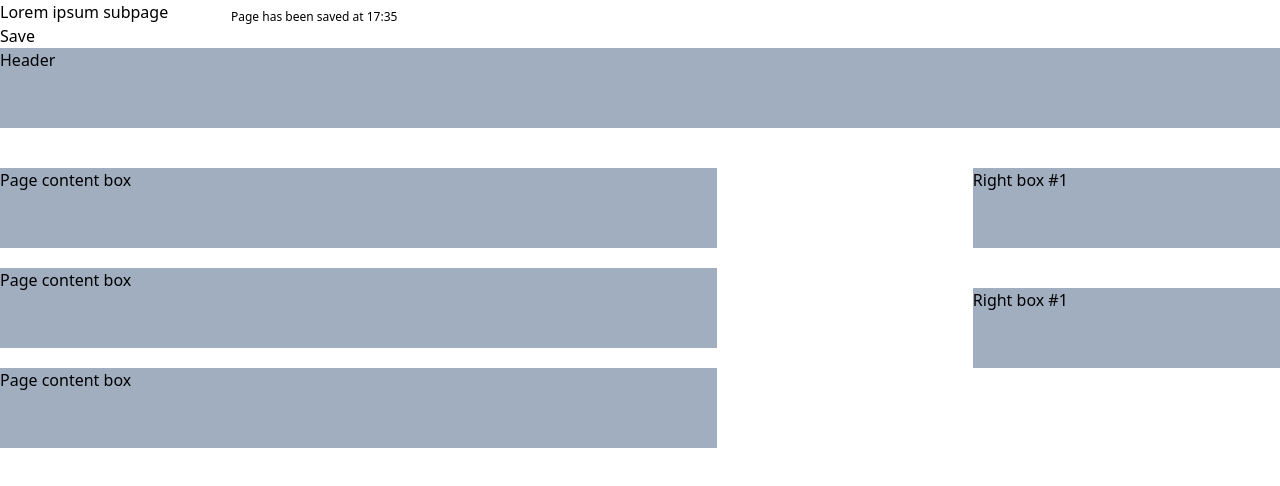
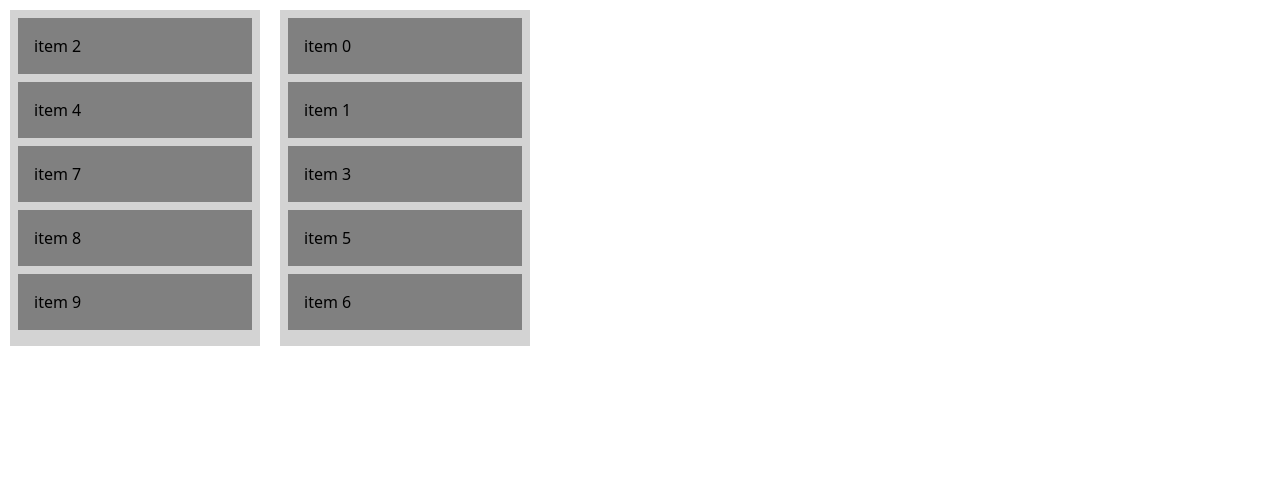
Before and after one commit to KongoPL/react-cms-admin, a React (Create React App) app: page / in a window 1280 px wide. Shown: the top 486 px of the page. Built offline with nearby package versions, Linux system fonts and the light colour scheme.

Commit message:
Finally well working demo example, created on one array of items.

```diff
--- a/src/App.tsx
+++ b/src/App.tsx
@@ -11,8 +11,8 @@ const App: React.FC = () =>
 	// </BrowserRouter>
 
 	return (
-		<Index />
-		// <Appka />
+		// <Index />
+		<Appka />
 	);
 }
 
--- a/src/pages/index/Index.tsx
+++ b/src/pages/index/Index.tsx
@@ -40,42 +40,68 @@ export default class Index extends React.Component
 
 	render()
 	{
-		return <>
-			<header>
-				<div>
-					<input value="Lorem ipsum subpage" />
-					<sub>Page has been saved at 17:35</sub>
-				</div>
-				<button>Save</button>
-			</header>
-			<div>
-				<div className="container mx-auto">
-					{this.getItems(Index.POS_HEADER)}
-					<div className="flex">
-						<DropContainer className="w-7/12 xl:mr-64">
-							{this.getItems(Index.POS_LEFT)}
-						</DropContainer>
-						<DropContainer className="w-3/12">
-							{this.getItems(Index.POS_RIGHT)}
-						</DropContainer>
-					</div>
-				</div>
-			</div>
-		</>;
+		return <></>;
+		// return <>
+		// 	<header>
+		// 		<div>
+		// 			<input value="Lorem ipsum subpage" />
+		// 			<sub>Page has been saved at 17:35</sub>
+		// 		</div>
+		// 		<button>Save</button>
+		// 	</header>
+		// 	<div>
+		// 		<div className="container mx-auto">
+		// 			<DragDropContext onDragEnd={this.onDragEnd}>
+		// 				<Droppable droppableId={Index.POS_HEADER}>
+		// 					{(provided, snapshot) => (
+		// 						<div ref={provided.innerRef}>
+		// 							{this.getItems(Index.POS_HEADER, provided)}
+		// 						</div>
+		// 					)}
+		// 				</Droppable>
+		// 				<div className="flex">
+		// 					<DropContainer className="w-7/12 xl:mr-64">
+		//
+		// 						{this.getItems(Index.POS_LEFT)}
+		// 					</DropContainer>
+		// 					<DropContainer className="w-3/12">
+		// 						{this.getItems(Index.POS_RIGHT)}
+		// 					</DropContainer>
+		// 				</div>
+		// 			</DragDropContext>
+		// 		</div>
+		// 	</div>
+		// </>;
 	}
 
 
-	protected getItems(location: string)
+	protected getItems(location: string, provided: any)
 	{
 		return this.items.filter((v) => v.location == location)
-			.map((v) => <DraggableBox {...(v.props || {})}>{v.content}</DraggableBox>);
+			.map((v, i) => <DraggableBox
+				ref={provided.innerRef}
+				style={provided.draggableProps.style}
+				index={i}
+				{...provided.draggableProps}
+				{...provided.dragHandleProps}
+				{...(v.props || {})}
+			>{v.content}</DraggableBox>);
 	}
 }
 
 
-function DraggableBox({mb = '10', children})
+function DraggableBox(props)
 {
-	return <div className={`bg-gray-500 mb-${mb} h-20`}>{children}</div>
+	let mb = (props.mb ? props.mb : 10);
+
+	delete props.mb;
+
+	if(!props.className)
+		props.className = '';
+
+	props.className += '`bg-gray-500 mb-${mb} h-20`';
+
+	return <div {...props}>{props.children}</div>
 }
 
 
--- a/src/test.tsx
+++ b/src/test.tsx
@@ -1,38 +1,137 @@
 import React, { Component } from 'react';
 import { DragDropContext, Droppable, Draggable } from 'react-beautiful-dnd';
 
-// fake data generator
-const getItems = (count, offset = 0) =>
-    Array.from({ length: count }, (v, k) => k).map(k => ({
-        id: `item-${k + offset}`,
-        content: `item ${k + offset}`
-    }));
+export class Appka extends Component {
+    state = {
+        items: getItems(10),
+    };
 
-// a little function to help us with reordering the result
-const reorder = (list, startIndex, endIndex) => {
-    const result = Array.from(list);
-    const [removed] = result.splice(startIndex, 1);
-    result.splice(endIndex, 0, removed);
+    render() {
+        return (
+            <DragDropContext onDragEnd={this.onDragEnd.bind(this)}>
+                <Droppable droppableId="items">
+                    {dropArea.bind(this, this.getItemsToRender('items'))}
+                </Droppable>
+                <Droppable droppableId="selected">
+                    {dropArea.bind(this, this.getItemsToRender('selected'))}
+                </Droppable>
+            </DragDropContext>
+        );
+    }
 
-    return result;
+    onDragEnd( result ) {
+        const { source, destination } = result;
+
+        // dropped outside the list
+        if (!destination) {
+            return;
+        }
+
+        let items = this.move(
+            this.state.items,
+            result.draggableId,
+            source,
+            destination
+        );
+
+        this.setState({ items });
     };
+
 
     /**
      * Moves an item from one list to another list.
      */
-const move = (source, destination, droppableSource, droppableDestination) => {
-    const sourceClone = Array.from(source);
-    const destClone = Array.from(destination);
-    const [removed] = sourceClone.splice(droppableSource.index, 1);
+    move(
+        list: any[],
+        itemId,
+        source: {droppableId: string, index: number},
+        destination: {droppableId: string, index: number}
+    ) {
+        let movementDirection = destination.droppableId  == source.droppableId ? Math.sign(source.index - destination.index) : 1;
 
-    destClone.splice(droppableDestination.index, 0, removed);
+        // Move item to new list:
+        for(let listItem of list) {
+            if(listItem.location != destination.droppableId) {
+                continue;
+            }
 
-    const result = {};
-    result[droppableSource.droppableId] = sourceClone;
-    result[droppableDestination.droppableId] = destClone;
+            if(listItem.index >= destination.index) {
+                listItem.index += movementDirection;
+            }
+        }
 
-    return result;
+        // Move item itself:
+        let item = list.find((v) => v.id === itemId);
+
+        item.index = destination.index;
+        item.location = destination.droppableId;
+
+
+        // Re-order old list:
+        let sourceListSorted = list.filter((v) => v.location === source.droppableId).sort((a,b) => a.index - b.index),
+            index = 0;
+
+        for(let listItem of sourceListSorted) {
+            listItem.index = index++;
+        }
+
+        return list;
+    }
+
+    private getItemsOfType(type)
+    {
+        return this.state.items.filter((v) => v.location === type).sort((a, b) => a.index - b.index);
+    }
+
+    private getItemsToRender(type)
+    {
+        return this.getItemsOfType(type).map((item, index) => (
+                <Draggable
+                    key={item.id}
+                    draggableId={item.id}
+                    index={index}>
+                    {(provided, snapshot) => (
+                        <div
+                            ref={provided.innerRef}
+                            {...provided.draggableProps}
+                            {...provided.dragHandleProps}
+                            style={getItemStyle(
+                                snapshot.isDragging,
+                                provided.draggableProps.style
+                            )}>
+                            {item.content}
+                        </div>
+                    )}
+                </Draggable>
+            ));
+    }
+}
+
+
+const dropArea = (items, provided, snapshot) =>
+    <div
+        ref={provided.innerRef}
+        style={getListStyle(snapshot.isDraggingOver)}>
+        {items}
+        {provided.placeholder}
+    </div>
+
+
+// fake data generator
+const getItems = (count) => {
+    let typeItems = {items: 0, selected: 0};
+
+    return Array.from({length: count}, (v, k) => k).map(k => {
+        let type = Math.round(Math.random()) == 1 ? 'items' : 'selected';
+
+        return {
+            id: `item-${k}`,
+            content: `item ${k}`,
+            location: type,
+            index: typeItems[type]++
         };
+    });
+}
 
 const grid = 8;
 
@@ -57,125 +156,3 @@ const getListStyle = isDraggingOver => ({
     verticalAlign: 'top',
     margin: 10
 });
-
-export class Appka extends Component {
-    state = {
-        items: getItems(10),
-        selected: getItems(5, 10)
-    };
-
-    /**
-     * A semi-generic way to handle multiple lists. Matches
-     * the IDs of the droppable container to the names of
-     * the
-     * source arrays stored in the state.
-     */
-    id2List = {
-        droppable: 'items',
-        droppable2: 'selected'
-    };
-
-    getList = id => this.state[this.id2List[id]];
-
-    onDragEnd = result => {
-        const { source, destination } = result;
-
-        // dropped outside the list
-        if (!destination) {
-            return;
-        }
-
-        if (source.droppableId === destination.droppableId) {
-            const items = reorder(
-                this.getList(source.droppableId),
-                source.index,
-                destination.index
-            );
-
-            let state: any = { items };
-
-            if (source.droppableId === 'droppable2') {
-                state = { selected: items };
-            }
-
-            this.setState(state);
-        } else {
-            const result: any = move(
-                this.getList(source.droppableId),
-                this.getList(destination.droppableId),
-                source,
-                destination
-            );
-
-            this.setState({
-                items: result.droppable,
-                selected: result.droppable2
-            });
-        }
-    };
-
-    // Normally you would want to split things out into separate components.
-    // But in this example everything is just done in one place for simplicity
-    render() {
-        return (
-            <DragDropContext onDragEnd={this.onDragEnd}>
-                <Droppable droppableId="droppable">
-                    {(provided, snapshot) => (
-                        <div
-                            ref={provided.innerRef}
-                            style={getListStyle(snapshot.isDraggingOver)}>
-                            {this.state.items.map((item, index) => (
-                                <Draggable
-                                    key={item.id}
-                                    draggableId={item.id}
-                                    index={index}>
-                                    {(provided, snapshot) => (
-                                        <div
-                                            ref={provided.innerRef}
-                                            {...provided.draggableProps}
-                                            {...provided.dragHandleProps}
-                                            style={getItemStyle(
-                                                snapshot.isDragging,
-                                                provided.draggableProps.style
-                                            )}>
-                                            {item.content}
-                                        </div>
-                                    )}
-                                </Draggable>
-                            ))}
-                            {provided.placeholder}
-                        </div>
-                    )}
-                </Droppable>
-                <Droppable droppableId="droppable2">
-                    {(provided, snapshot) => (
-                        <div
-                            ref={provided.innerRef}
-                            style={getListStyle(snapshot.isDraggingOver)}>
-                            {this.state.selected.map((item, index) => (
-                                <Draggable
-                                    key={item.id}
-                                    draggableId={item.id}
-                                    index={index}>
-                                    {(provided, snapshot) => (
-                                        <div
-                                            ref={provided.innerRef}
-                                            {...provided.draggableProps}
-                                            {...provided.dragHandleProps}
-                                            style={getItemStyle(
-                                                snapshot.isDragging,
-                                                provided.draggableProps.style
-                                            )}>
-                                            {item.content}
-                                        </div>
-                                    )}
-                                </Draggable>
-                            ))}
-                            {provided.placeholder}
-                        </div>
-                    )}
-                </Droppable>
-            </DragDropContext>
-        );
-    }
-}
```
Lines whose indentation alone changed are shown as unchanged.
